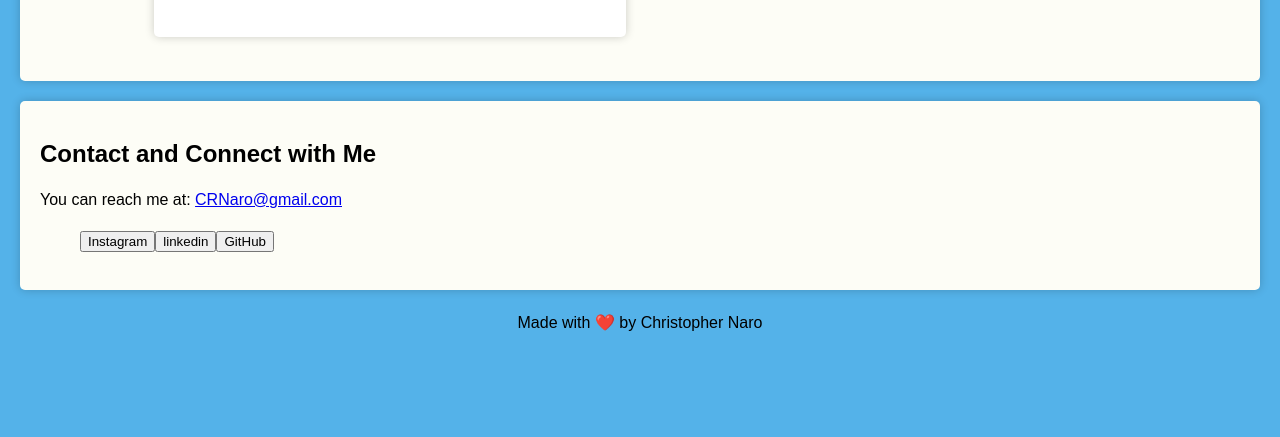
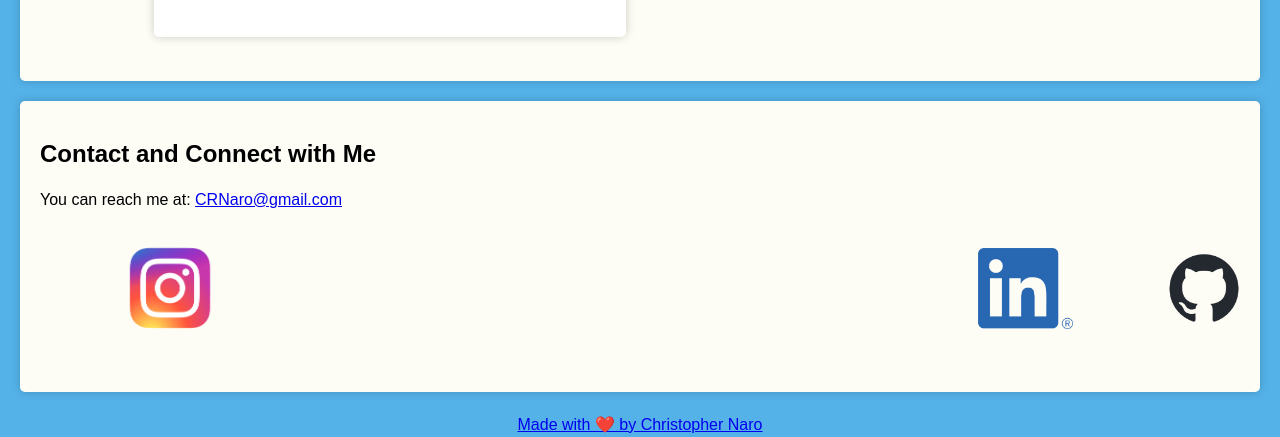
Before and after one commit to CRNaro/nice-to-meet-you, a plain HTML site: page index.html in a window 1280 px wide. Shown: the part 1502-1939 px from the top of the page. Before the commit the page ends 1838 px from the top, so only its background shows below. Drawn offline with Linux system fonts and the light colour scheme.

Commit message:
Build/Fix: logos as link buttons for insta,linkedin,github

```diff
--- a/assets/stylesheet.css
+++ b/assets/stylesheet.css
@@ -75,6 +75,8 @@
    margin: 0;
  }
 
+ /* About Me Section*/
+
  .about-me {
    display: flexbox;
    flex-direction: column;
@@ -128,6 +130,8 @@
    box-shadow: 0 0 10px rgba(0, 0, 0, 0.2);
  }
 
+/* Contact Me Section */
+
  .contact-me {
    display: flexbox;
    flex-direction: column;
@@ -142,8 +146,25 @@
 
  .contact-ul {
    display: flex;
+   justify-content: center;
    align-items: center;
    list-style-type: none;
+ }
+
+
+ .insta-icon {
+   width: 20%;
+   margin: px;
+ }
+
+ .linkedin-icon {
+   width:50%;
+   margin: px;
+ }
+
+ .github-icon {
+   width: 100%;
+
  }
 
  .footer {
--- a/index.html
+++ b/index.html
@@ -98,12 +98,13 @@
       <p>You can reach me at: <a href="mailto:crnaro@gmail.com">CRNaro@gmail.com</a></p>
       <ul class="contact-ul">
         <li><a href="https://instagram.com/christopher.r.naro/">
-        <button class="insta-logo">Instagram</button></a></li>
+            <img class="insta-icon" src="./assets/Insta-logo.png" alt="instagram logo"></a>
+        </li>
         <li><a href="https://www.linkedin.com/in/christophernaro">
-        <button class="linkedin-logo">linkedin</button></a>
+            <img class="linkedin-icon" src="./assets/LI-In-Bug.png" alt="linkedin logo"></a>
         </li>
         <li><a href="https://github.com/CRNaro">
-        <button class="github-logo">GitHub</button></a>
+            <img class="github-icon" src="./assets/github-mark.png" alt="github logo">
         </li>
       </ul>
     </section>
```
Also changed, not shown: assets/LI-In-Bug.png (added), assets/LI-Logo.png (added), assets/github-mark.png (added), 2 other files. Lines whose indentation alone changed are shown as unchanged.
